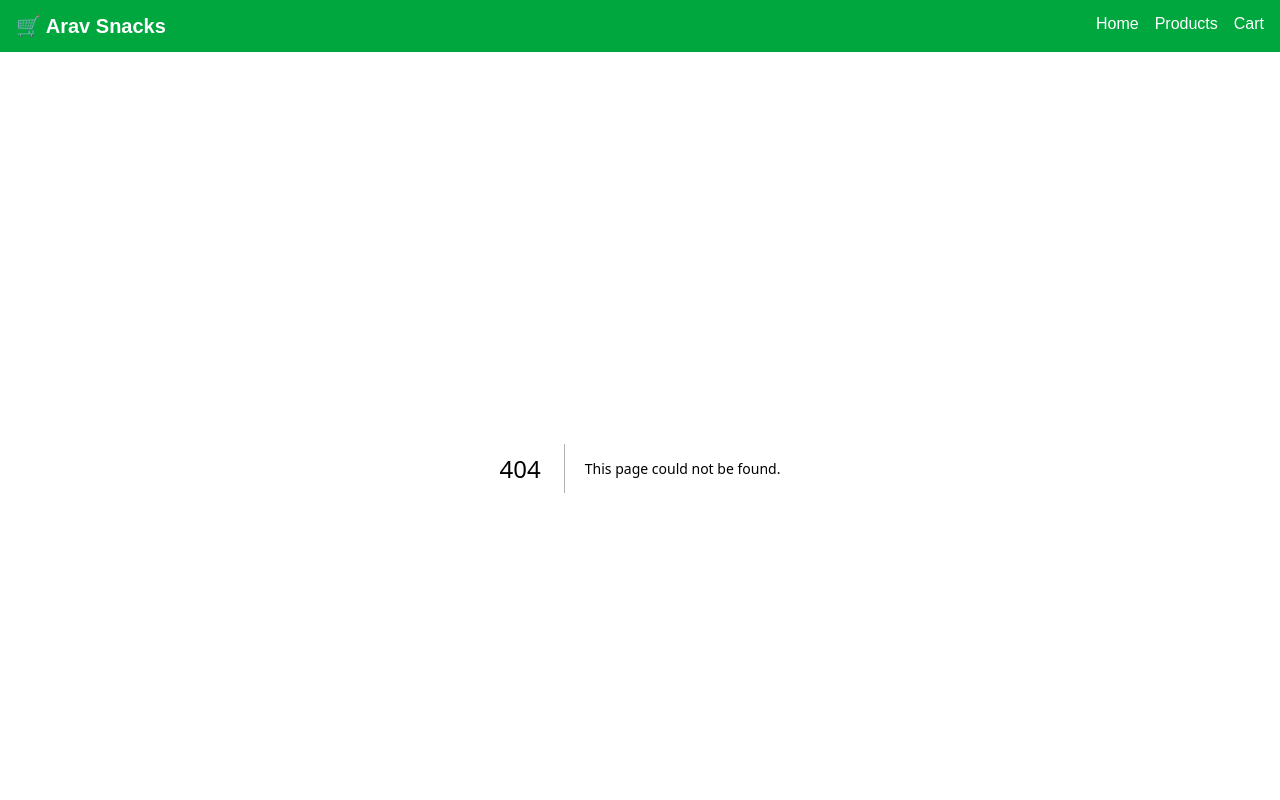
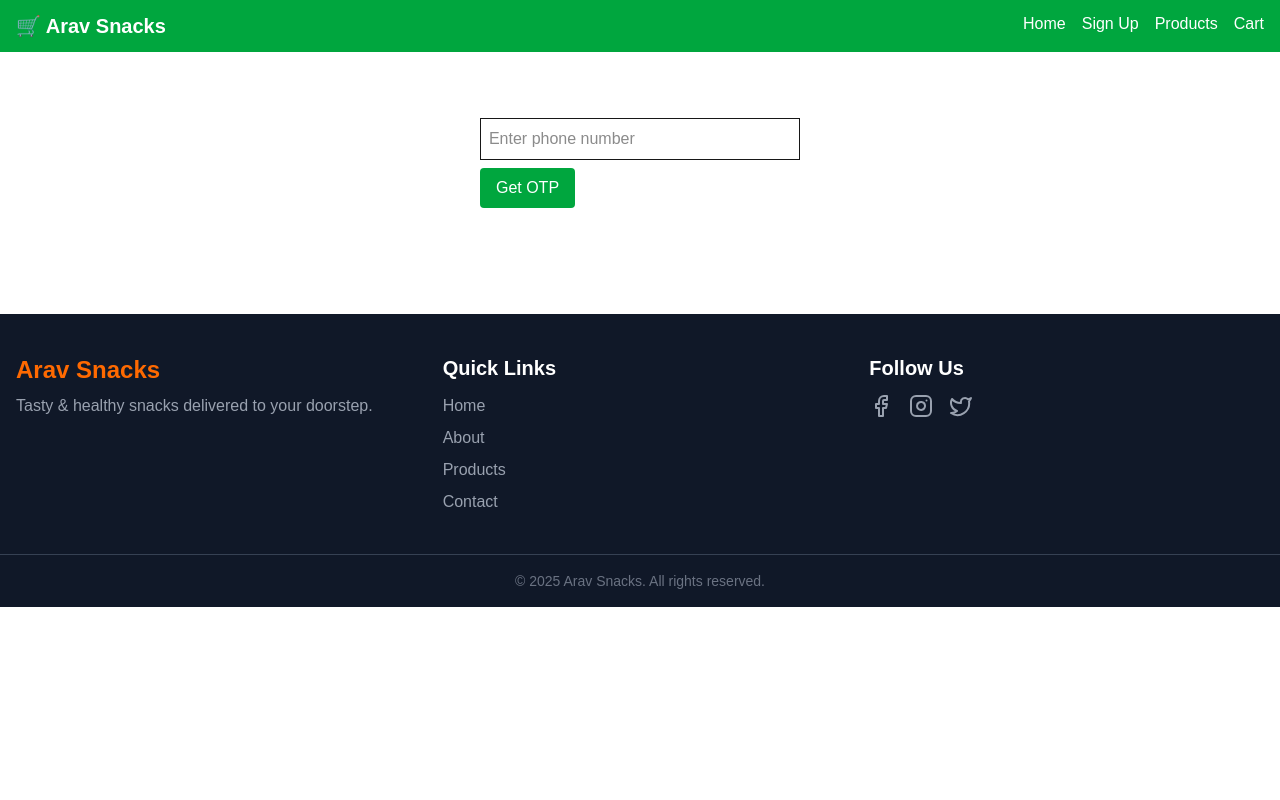
Before and after one commit to iamshivmaurya/aravsnacks, a Next.js app: page /signup in a window 1280 px wide. Before the commit this address had no page. Shown: the top 800 px of the page. Built offline with nearby package versions, Linux system fonts and the light colour scheme.

Commit message:
add signup

```diff
--- a/app/page.tsx
+++ b/app/page.tsx
@@ -1,8 +1,8 @@
+
 import Banner from "@/components/Banner";
 import ProductCard from "@/components/ProductCard";
 import Image from "next/image";
 import { dummyProducts } from "@/components/DummyProducts";
-
 
 
 // const dummyProducts = [
@@ -23,6 +23,9 @@ import { dummyProducts } from "@/components/DummyProducts";
 // ];
 
 
+
+
+
 export default function Home() {
   return (
     <div>
--- /dev/null
+++ b/app/signup/page.tsx
@@ -0,0 +1,10 @@
+
+import SignUp from "@/components/SignUp";
+
+export default function SignUpPage() {
+  return (
+    <main style={{ display: "flex", justifyContent: "center", padding: "50px" }}>
+      <SignUp />
+    </main>
+  );
+}
--- a/components/Navbar.tsx
+++ b/components/Navbar.tsx
@@ -7,6 +7,7 @@ export default function Navbar() {
       <h1 className="font-bold text-xl">🛒 Arav Snacks</h1>
       <div className="space-x-4">
         <Link href="/">Home</Link>
+        <Link href="/signup">Sign Up</Link>
         <Link href="/products">Products</Link>
         <Link href="/cart">Cart</Link>
       </div>
--- a/components/ProductCard.tsx
+++ b/components/ProductCard.tsx
@@ -1,8 +1,9 @@
 'use client';
-
+import { useState } from "react";
 import { useCart } from '../components/CartContext';
 import { toast } from 'react-hot-toast';
 import Image from 'next/image';
+import SignUpModal from "@/components/SignUpModal";
 
 type Product = {
   id: number;
@@ -15,10 +16,39 @@ type Product = {
 export default function ProductCard({ product }: { product: Product }) {
   const { addToCart } = useCart();
 
-  const handleAddToCart = () => {
+
+  const [isSignUpOpen, setIsSignUpOpen] = useState(false);
+  const [isSignedUp, setIsSignedUp] = useState(false); // Track user signup
+
+  const addProductToCart = () => {
     addToCart(product);
     toast.success(`${product.name} added to cart!`);
   };
+
+
+
+  // const handleAddToCart = () => {
+  //   addToCart(product);
+  //   toast.success(`${product.name} added to cart!`);
+  // };
+
+  const handleAddToCartClick = () => {
+    if (isSignedUp) {
+      // Already signed up → directly add to cart
+      addProductToCart();
+    } else {
+      // Not signed up → show signup modal
+      setIsSignUpOpen(true);
+    }
+  };
+
+
+  const handleSignUpSuccess = () => {
+    setIsSignedUp(true); // Mark as signed up
+    setIsSignUpOpen(false); // Close modal
+    addProductToCart(); // Now add to cart
+  };
+
 
   return (
     <div className="bg-white border rounded-lg shadow p-4 flex flex-col">
@@ -34,11 +64,20 @@ export default function ProductCard({ product }: { product: Product }) {
       <p className="text-sm text-gray-600">{product.description}</p>
       <p className="font-semibold mt-1">₹{product.price}</p>
       <button
-        onClick={handleAddToCart}
+         onClick={handleAddToCartClick}
         className="bg-green-600 text-white px-4 py-1 rounded mt-2 hover:bg-green-700"
       >
         Add to Cart
       </button>
+
+          {/* SignUp Modal */}
+            <SignUpModal
+              isOpen={isSignUpOpen}
+              onClose={() => setIsSignUpOpen(false)}
+              onSuccess={handleSignUpSuccess} // Signup successful
+            />
+
+
     </div>
   );
 }
--- /dev/null
+++ b/components/SignUp.tsx
@@ -0,0 +1,72 @@
+"use client";
+import { useState } from "react";
+
+type SignUpProps = {
+  onSuccess: () => void;
+};
+
+export default function SignUp({ onSuccess }: SignUpProps) {
+  const [phone, setPhone] = useState("");
+  const [isOtpStep, setIsOtpStep] = useState(false);
+  const [otp, setOtp] = useState("");
+
+  // Dummy OTP (normally backend se aata)
+  const DUMMY_OTP = "1234";
+
+  const handlePhoneSubmit = (e: React.FormEvent) => {
+    e.preventDefault();
+
+    if (!phone) return;
+    // Normally yaha API call hoti OTP send karne ke liye
+    console.log(`Sending OTP ${DUMMY_OTP} to phone: ${phone}`);
+    setIsOtpStep(true);
+  };
+
+  const handleOtpSubmit = (e: React.FormEvent) => {
+    e.preventDefault();
+
+    if (otp === DUMMY_OTP) {
+      // Save phone in localStorage
+      localStorage.setItem("userPhone", phone);
+
+      // Success callback
+      onSuccess();
+    } else {
+      alert("Invalid OTP! Try again.");
+    }
+  };
+
+  return (
+    <div>
+      {!isOtpStep ? (
+        <form onSubmit={handlePhoneSubmit}>
+          <input
+            type="tel"
+            value={phone}
+            onChange={(e) => setPhone(e.target.value)}
+            placeholder="Enter phone number"
+            className="border p-2 w-full"
+            required
+          />
+          <button type="submit" className="bg-green-600 text-white px-4 py-2 mt-2 rounded">
+            Get OTP
+          </button>
+        </form>
+      ) : (
+        <form onSubmit={handleOtpSubmit}>
+          <input
+            type="text"
+            value={otp}
+            onChange={(e) => setOtp(e.target.value)}
+            placeholder="Enter OTP"
+            className="border p-2 w-full"
+            required
+          />
+          <button type="submit" className="bg-blue-600 text-white px-4 py-2 mt-2 rounded">
+            Verify OTP
+          </button>
+        </form>
+      )}
+    </div>
+  );
+}
--- /dev/null
+++ b/components/SignUpModal.tsx
@@ -0,0 +1,30 @@
+"use client";
+
+import React from "react";
+import SignUp from "@/components/SignUp";
+
+type SignUpModalProps = {
+  isOpen: boolean;
+  onClose: () => void;
+  onSuccess: () => void; // ✅ Add this
+};
+
+export default function SignUpModal({ isOpen, onClose, onSuccess }: SignUpModalProps) {
+  if (!isOpen) return null;
+
+  return (
+    <div className="fixed inset-0 bg-black/50 flex items-center justify-center z-50">
+      <div className="bg-white p-6 rounded shadow-lg w-96">
+        {/* Pass onSuccess to SignUp form */}
+        <SignUp onSuccess={onSuccess} />
+
+        <button
+          onClick={onClose}
+          className="mt-3 bg-gray-500 text-white px-4 py-1 rounded"
+        >
+          Cancel
+        </button>
+      </div>
+    </div>
+  );
+}
```
Lines whose indentation alone changed are shown as unchanged.
